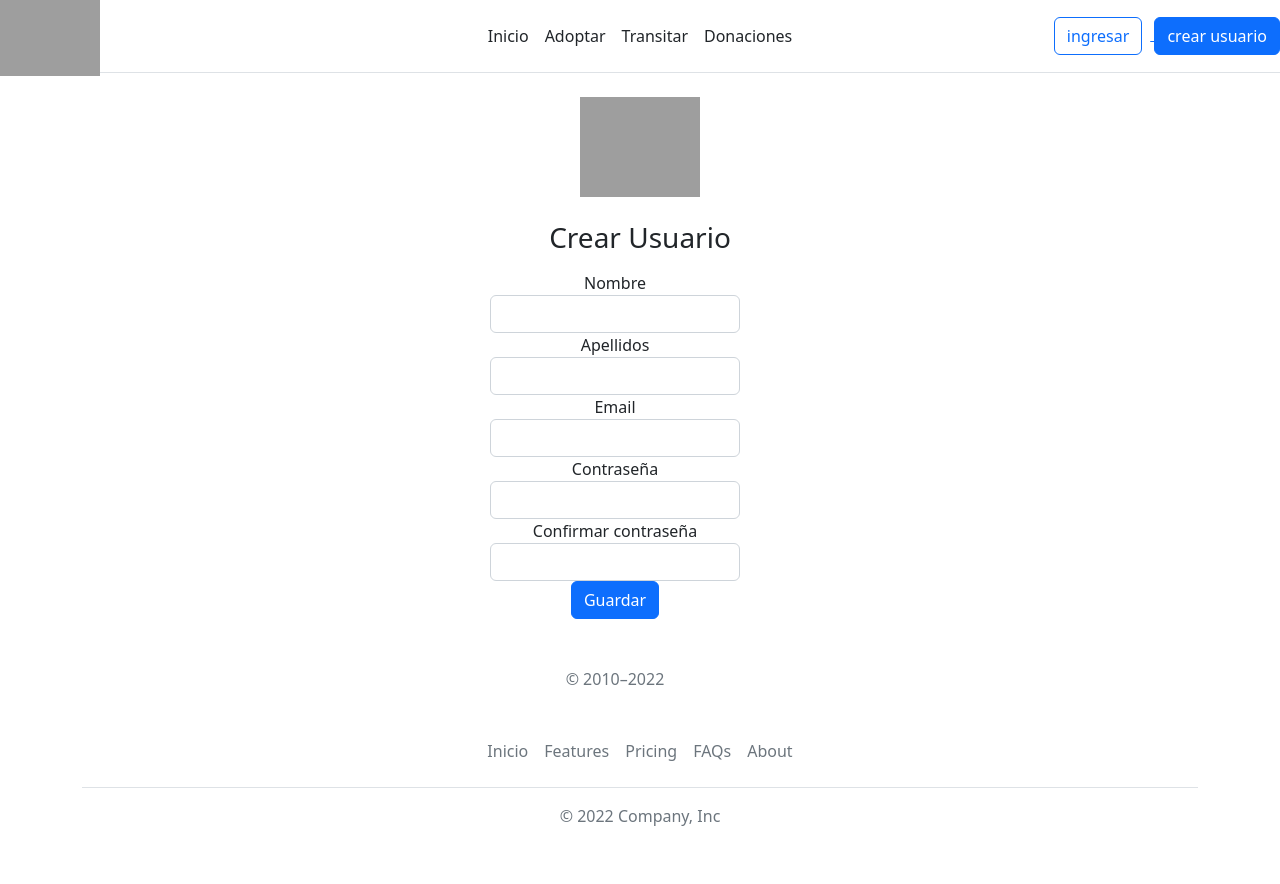
After one commit to LeanEze/EntregaFinal, a Django app: template mi_app/templates/mi_app/crearUsuario.html in a window 1280 px wide. The commit adds this page. Run offline with Django 3.2, Linux system fonts and the light colour scheme; the template is opened without the code that fills it, so the values that code supplies are empty; grey boxes are pictures that could not be loaded.

Commit message:
Formulario crearUsuario generado

```diff
--- /dev/null
+++ b/mi_app/templates/mi_app/crearUsuario.html
@@ -0,0 +1,68 @@
+{% extends 'mi_app/padre.html' %}
+
+{% block Cuerpo %}
+<body class="text-center">
+
+    <main class="form-signin w-100 m-auto">
+      <form>
+        <img class="mb-4" src="https://www.purina-latam.com/sites/g/files/auxxlc391/files/styles/kraken_generic_max_width_240/public/2020-11/purina-adopta-perros-en-adopci%C3%B3n.png?itok=tD2E0Rq1" alt="" width="120" height="100">
+        <h1 class="h3 mb-3 fw-normal">Crear Usuario</h1>
+
+        <div class="form-floating entrada">
+            <div class="col-md-10 col-md-offset-2">
+                <div class="form-group">
+                    <label>Nombre</label>
+                    <input class="form-control" type="text" name="first_name">
+                </div>
+            </div>
+        </div>
+
+        </div>
+        <div class="form-floating entrada">
+            <div class="col-md-10 col-md-offset-2">
+                <div class="form-group">
+                    <label >Apellidos</label>
+                    <input class="form-control" type="text" name="last_name">
+                </div>
+            </div>
+        </div>
+        <div class="form-floating entrada">
+            <div class="col-md-10 col-md-offset-2">
+                <div class="form-group">
+                    <label >Email</label>
+                    <input class="form-control" type="text" name="email">
+                </div>
+            </div>
+        </div>
+        <div class="form-floating entrada">
+            <div class="col-md-10 col-md-offset-2">
+                <div class="form-group">
+                    <label >Contraseña</label>
+                    <input class="form-control" type="password" name="password1">
+                </div>
+            </div>
+        </div>
+        <div class="form-floating entrada">
+            <div class="col-md-10 col-md-offset-2">
+                <div class="form-group">
+                    <label >Confirmar contraseña</label>
+                    <input class="form-control" type="password" name="password2">
+                </div>
+            </div>
+        </div>
+
+        <div class="form-floating entrada">
+            <div class="col-md-10 col-md-offset-2">
+                <div class="form-group">
+                    <button class="btn btn-primary "type="submit">Guardar</button>
+                    <p class="mt-5 mb-3 text-muted">© 2010–2022</p>
+                </div>
+            </div>
+        </div>
+        </form>
+    </main>
+
+
+</body>
+
+{% endblock %}
--- a/mi_app/templates/mi_app/padre.html
+++ b/mi_app/templates/mi_app/padre.html
@@ -43,9 +43,9 @@
     <a href="http://127.0.0.1:8000/ingresarusuario/">
         <button type="button" class="btn btn-outline-primary me-2">ingresar</button>
     </a>
-
+    <a href="http://127.0.0.1:8000/crearusuario/">
     <button type="button" class="btn btn-primary">crear usuario</button>
-
+    </a>
 </div>
 
 </header>
--- a/mi_app/urls.py
+++ b/mi_app/urls.py
@@ -1,7 +1,7 @@
 from django.contrib import admin
 from django.urls import path,include
 from mi_app import views
-from mi_app.views import ingresar_usuario, mostrar_inicio, mostrar_formulario_adopcion, mostrar_donaciones, mostrar_transito
+from mi_app.views import ingresar_usuario, mostrar_inicio, mostrar_formulario_adopcion, mostrar_donaciones, mostrar_transito, crear_usuario
 
 
 urlpatterns = [
@@ -12,6 +12,8 @@ urlpatterns = [
     path('transitar/', mostrar_transito, name='transito'),
     path('donaciones/', mostrar_donaciones, name='donaciones'),
     path('ingresarusuario/', ingresar_usuario, name='ingresarusuario'),
+    path('crearusuario/', crear_usuario, name= 'crearusuario'),
+
     #rutas a historias
     path('aisha/', views.mostrar_aisha, name='aisha'),
     path('anubis/', views.mostrar_anubis, name='anubis'),
--- a/mi_app/views.py
+++ b/mi_app/views.py
@@ -1,5 +1,6 @@
 from django.shortcuts import render
 from django.http import HttpResponse
+
 
 # funciones de muestra de template del header
 def mostrar_inicio(request):
@@ -23,11 +24,12 @@ def ingresar_usuario(request):
 
     return render(request ,"mi_app/ingresarUsuario.html", {})
 
+def crear_usuario(request):
 
+    return render(request ,"mi_app/crearUsuario.html", {})
 
 
 # funciones de muestra de template de historias
-
 def mostrar_aisha(request):
 
     return render(request ,"mi_app/historias/aisha.html", {}) #templete historias aisha
```
